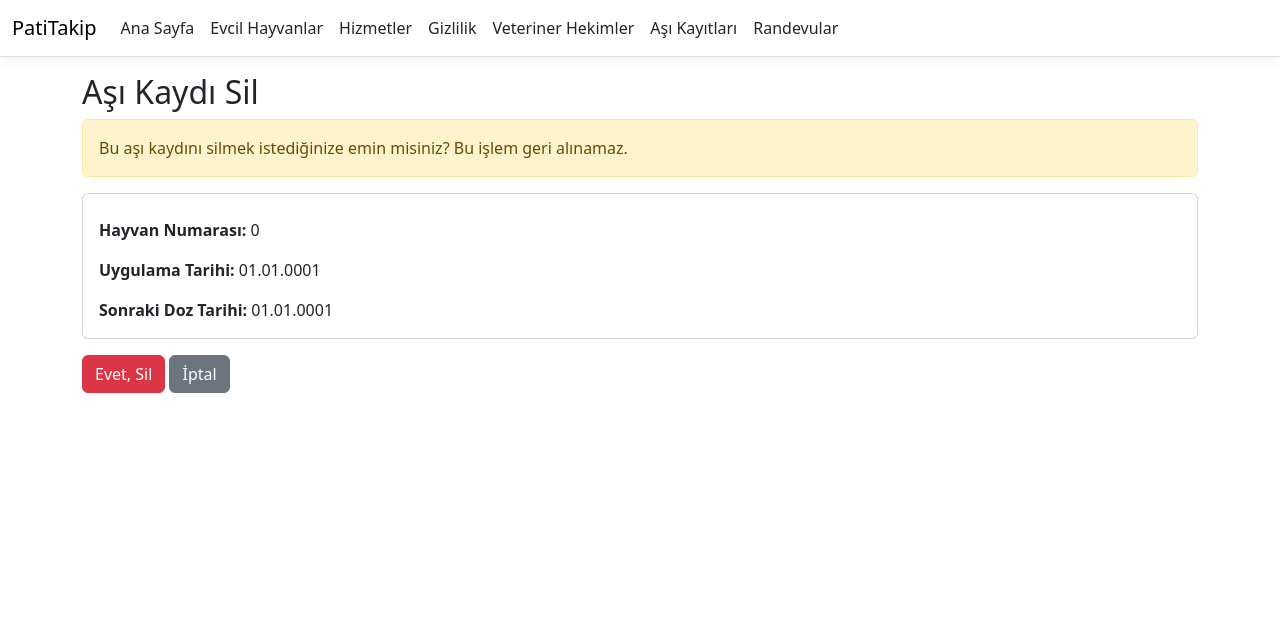
After one commit to semiramis-demirezen/PatiTakip, an ASP.NET Core app: template Views/Vaccinations/Delete.cshtml in a window 1280 px wide. The commit adds this page. Shown: the top 633 px of the page. Run offline with ASP.NET Core 8, Linux system fonts and the light colour scheme; the template is opened without the code that fills it, so the values that code supplies are empty; style sheets or scripts are compiled from the project's sources.

Commit message:
Asi kaydi silme islemi eklendi

```diff
--- /dev/null
+++ b/Views/Vaccinations/Delete.cshtml
@@ -0,0 +1,50 @@
+
+@model PatiTakip.Models.Vaccination
+
+@{
+    ViewData["Title"] = "Aşı Kaydı Sil";
+}
+
+<h2>Aşı Kaydı Sil</h2>
+
+<div class="alert alert-warning">
+    Bu aşı kaydını silmek istediğinize emin misiniz?
+    Bu işlem geri alınamaz.
+</div>
+
+@* silinecek asi kaydinin bilgilerini gosteriyoruz *@
+<div class="card mb-3">
+    <div class="card-body">
+        <h5 class="card-title">@Model.VaccineName</h5>
+
+        <p class="card-text">
+            <strong>Hayvan Numarası:</strong>
+            @Model.PetId
+        </p>
+
+        <p class="card-text">
+            <strong>Uygulama Tarihi:</strong>
+            @(Model.DateAdministered.ToString("dd.MM.yyyy"))
+        </p>
+
+        <p class="card-text">
+            <strong>Sonraki Doz Tarihi:</strong>
+            @(Model.NextDoseDate.ToString("dd.MM.yyyy"))
+        </p>
+    </div>
+</div>
+
+@* silme islemini post istegiyle gonderiyoruz *@
+<form asp-controller="Vaccinations"
+      asp-action="DeleteConfirmed"
+      asp-route-id="@Model.Id"
+      method="post">
+
+    <button type="submit" class="btn btn-danger">
+        Evet, Sil
+    </button>
+
+    <a asp-action="Index" class="btn btn-secondary">
+        İptal
+    </a>
+</form>
--- a/Views/Vaccinations/Index.cshtml
+++ b/Views/Vaccinations/Index.cshtml
@@ -48,8 +48,12 @@
                 <td>@vaccination.VaccineName</td>
                 <td>@(vaccination.DateAdministered.ToString("dd.MM.yyyy"))</td>
                 <td>@(vaccination.NextDoseDate.ToString("dd.MM.yyyy"))</td>
+                <td>
                 @* asi kaydini duzenleme sayfasina yonlendiriyoruz *@
-                <td><a asp-controller="Vaccinations" asp-action="Edit" asp-route-id="@vaccination.Id" class="btn btn-warning btn-sm">Düzenle</a></td>
+                    <a asp-controller="Vaccinations" asp-action="Edit" asp-route-id="@vaccination.Id" class="btn btn-warning btn-sm">Düzenle</a>
+                @*asi kaydini silme onay sayfasina yonlendiriyoruz*@
+                    <a asp-controller="Vaccinations" asp-action="Delete" asp-route-id="@vaccination.Id" class="btn btn-danger btn-sm">Sil</a>
+                </td>
             </tr>
         }
     </tbody>
```
Also changed, not shown: Controllers/VaccinationsController.cs (+46 -0 lines).
